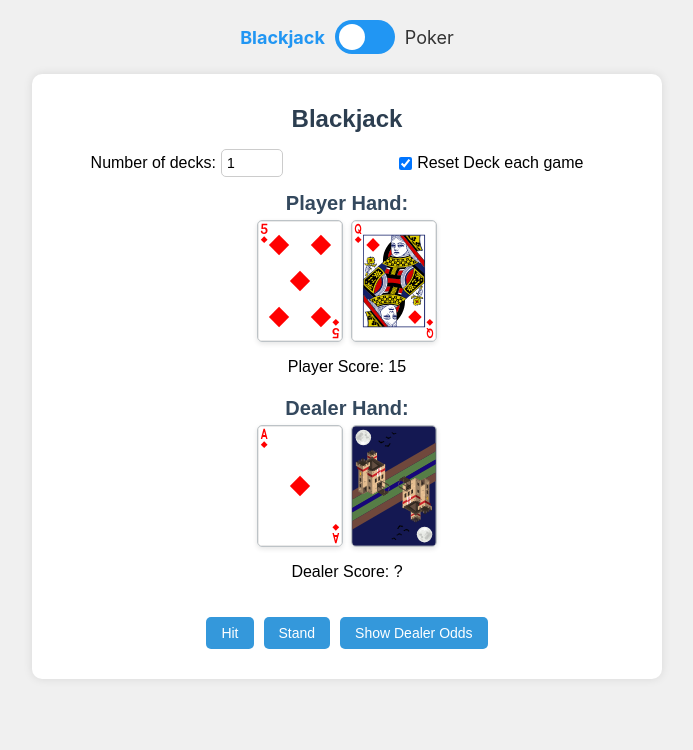
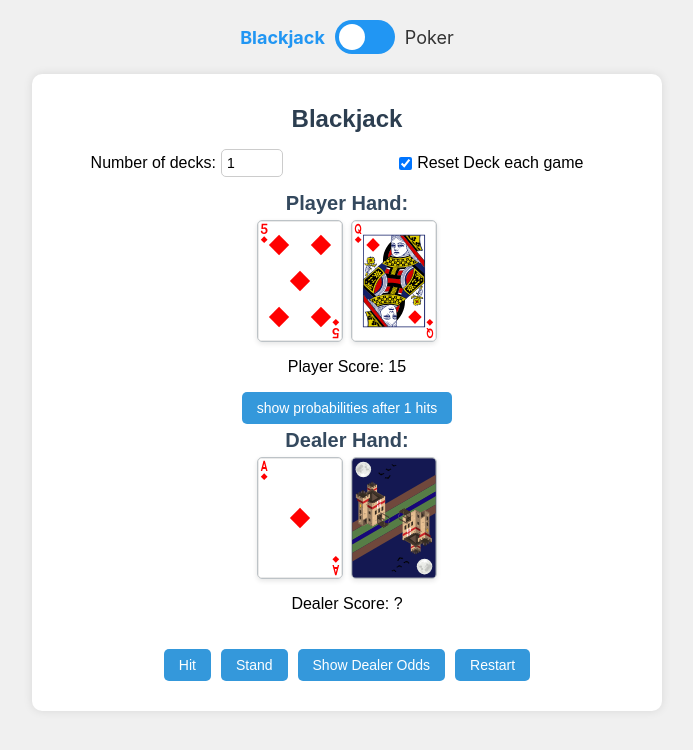
Before and after one commit to ajcaesar/StatJack, a React (Create React App) app in the folder my-app/: page / in a window 1280 px wide. Shown: the top 750 px of the page, without its empty margins (293-986 px from the left). Built offline with nearby package versions, Linux system fonts and the light colour scheme.

Commit message:
put in odds, need to decide how to format

```diff
--- a/my-app/src/blackjack/bjStats.js
+++ b/my-app/src/blackjack/bjStats.js
@@ -1,4 +1,4 @@
-const calculateDealerOdds = (dealerCard, deck) => {
+const calculateDealerOdds = (dealerCards, deck) => {
     const len = deck.length;
     const conversion = {
         'ace': 1,
@@ -22,7 +22,12 @@ const calculateDealerOdds = (dealerCard, deck) => {
         zeros[conversion[card.value] - 1] += 1;
     }
 
-    calcRecursive([conversion[dealerCard.value]], zeros, 1, counts, len);
+    let cds = [];
+    for (let cd of dealerCards) {
+        cds = [...cds, conversion[cd.value]];
+    }
+
+    calcRecursive(cds, zeros, 1, counts, len);
 
     // const totalOutcomes = sumArr(counts);
         const totalOutcomes = 1;
--- a/my-app/src/blackjack/blackjack.js
+++ b/my-app/src/blackjack/blackjack.js
@@ -3,6 +3,9 @@ import React, { useState, useEffect } from 'react';
 import Card from './components/card';
 import calculateDealerOdds from './bjStats';
 import OddsList from './components/oddsList';
+import calculatePlayerOdds from './playerStats';
+// import PlayerOddsList from './components/playerOdds';
+import HitOddsList from './components/hitOdds';
 
 function Blackjack() {
   const [deck, setDeck] = useState([]);
@@ -13,6 +16,8 @@ function Blackjack() {
   const [resetDeckMode, setResetDeckMode] = useState(true);
   const [showOdds, setShowOdds] = useState(false);
   const [dealerOdds, setDealerOdds] = useState([]);
+  const [numBustsShown, setNumBustsShown] = useState(0);
+  const [bustOdds, setBustOdds] = useState([]);
 
   const initializeDeck = () => {
     return new Promise(resolve => {
@@ -79,6 +84,8 @@ function Blackjack() {
     setDealerHand([card3]);
     setGameStatus('playerMove');
     setShowOdds(false);
+    setNumBustsShown(0);
+    setBustOdds([]);
   };
 
   const getTextColor = (value) => {
@@ -125,6 +132,12 @@ function Blackjack() {
     return sum;
   };
 
+  const updateProbs = async () => {
+    const odds = calculatePlayerOdds(playerHand, deck, numBustsShown + 1);
+    setBustOdds(prev => [...prev, odds]);
+    setNumBustsShown(prev => prev + 1);
+};
+
   const checkPlayerBust = () => {
     return sumValue(playerHand) > 21;
   }
@@ -159,7 +172,6 @@ function Blackjack() {
     return str.charAt(0).toUpperCase() + str.slice(1);
   }
 
-
   const handleNumDecksChange = (event) => {
     const value = parseInt(event.target.value, 10);
     if (value >= 1 && value <= 10) {
@@ -177,7 +189,7 @@ function Blackjack() {
 
   const dealerOddsBtn = () => {
     setShowOdds(true);
-    const odds = calculateDealerOdds(dealerHand[0], deck);
+    const odds = calculateDealerOdds([dealerHand[0]], deck);
     setDealerOdds(odds);
   };
 
@@ -230,8 +242,9 @@ function Blackjack() {
               ))}
             </div>
             <p>Player Score: {sumValue(playerHand)}</p>
+            <button id="numBustsBtn" onClick={updateProbs}>show probabilities after {numBustsShown + 1} hits</button>
+            {bustOdds.map((bust, index) => <div id='numBusts' key={index}><>{index + 1} hits: </> <HitOddsList key={index} arr={bust}/></div>)}
           </div>
-
           <div className="hand dealer-hand">
             <h2>Dealer Hand:</h2>
             <div className="cards">
@@ -256,6 +269,7 @@ function Blackjack() {
             <button onClick={() => stand().catch(console.error)}>Stand</button>
         {!showOdds && (<button onClick={dealerOddsBtn}>Show Dealer Odds</button>)}
         {showOdds && (<button onClick={dealerOddsBtn}>Recalculate dealer odds</button>)}
+        <button onClick={initializeGame}>Restart</button>
         </div>
         </>
         )}
--- /dev/null
+++ b/my-app/src/blackjack/components/hitOdds.js
@@ -0,0 +1,15 @@
+import React from 'react';
+
+function HitOddsList({ arr }) {
+  return (
+    <div className="odds-list">
+      {arr.map((value, i) => (value >= 0.005 ?
+        <p key={i} className={i === 21 ? 'bust' : ''}>
+          {i === 21 ? 'Bust' : `${i + 1}`}: {(value * 100).toFixed(0)}%
+        </p> : null
+      ))}
+    </div>
+  );
+}
+
+export default HitOddsList;
--- a/my-app/src/blackjack/components/oddsList.js
+++ b/my-app/src/blackjack/components/oddsList.js
@@ -8,8 +8,13 @@ function OddsList({ arr }) {
           {i + 17 === 22 ? 'Bust' : `${i + 17}`}: {(value*100).toFixed(0)}%
         </p>
       ))}
+      {/* <div>sum: {sumArr(arr)}</div> */}
     </div>
   );
 }
 
+const sumArr = (arr) => {
+    return arr.reduce((sum, num) => sum + num, 0);
+};
+
 export default OddsList;
--- /dev/null
+++ b/my-app/src/blackjack/components/playerOdds.js
@@ -0,0 +1,19 @@
+import React from 'react';
+
+function PlayerOddsList({ arr }) {
+arr.pop();
+  return (
+    <>
+    <p>chances of scoring atleast __ without busting: </p>
+    <div className="odds-list">
+      {arr.map((value, i) => (
+        <p key={i} className={''}>
+          {i+17 !== 21 ? `>=${i + 17}` : `${i+17}`}: {(value*100).toFixed(0)}%
+        </p>
+      ))}
+    </div>
+    </>
+  );
+}
+
+export default PlayerOddsList;
--- /dev/null
+++ b/my-app/src/blackjack/components/totalHitOdds.js
@@ -0,0 +1,4 @@
+import React from 'react';
+import HitOddsList from './hitOdds'
+
+// function hitList ()
--- a/my-app/src/blackjack/playerStats.js
+++ b/my-app/src/blackjack/playerStats.js
@@ -1,4 +1,4 @@
-const calculatePlayerOdds = (cards, deck) => {
+const calculatePlayerOdds = (cards, deck, numTimes) => {
     const len = deck.length;
     const conversion = {
         'ace': 1,
@@ -16,10 +16,56 @@ const calculatePlayerOdds = (cards, deck) => {
         'king': 10
     };
 
-    let counts = new Array(6).fill(0);
+    let hand1 = [];
+    for (let card of cards) {
+        hand1.push(conversion[card.value])
+    }
+
     let zeros = new Array(10).fill(0); // Index 0-9 for card values 1-10
+    let odds = new Array(22).fill(0); // Array to store odds for scores 1-21 and bust
+
+    // Fill zeros array with the count of each card value in the deck
     for (let card of deck) {
         zeros[conversion[card.value] - 1] += 1;
     }
+    // console.log('zeros: ' + zeros);
 
+    // Start the recursive function to calculate odds
+    recurFunc(hand1, zeros, odds, 1, 0, numTimes, len);
+    // console.log(odds);
+
+    return odds;
+};
+
+function recurFunc(hand, zeros, ods, prob, times, numTimes, length) {
+    if (times >= numTimes || sumArr(hand) > 21) {
+        let sum = sumArr(hand);
+        if (hand.includes(1) && sum <= 11) {
+            sum += 10; // Consider ace as 11 if it doesn't bust
+        }
+        if (sum <= 21) {
+            ods[sum - 1] += prob;
+            return; // Update odds for valid scores
+        } else {
+            ods[21] += prob;
+            return; // Update odds for bust
+        }
+    }
+
+    for (let i = 0; i < 10; i++) { // Index 0-9 for card values 1-10
+        if (zeros[i] > 0) {
+            let newHand = [...hand, i + 1];
+            let newZeros = zeros.slice();
+            let newProb = prob * (zeros[i] / length);
+
+            newZeros[i] -= 1;
+            recurFunc(newHand, newZeros, ods, newProb, times + 1, numTimes, length - 1);
+        }
+    }
 }
+
+const sumArr = (arr) => {
+    return arr.reduce((sum, num) => sum + num, 0);
+};
+
+export default calculatePlayerOdds;
--- a/my-app/src/index.css
+++ b/my-app/src/index.css
@@ -355,3 +355,23 @@ input:checked + .slider:before {
 .game-controls button:hover {
   background-color: darkblue;
 }
+
+#numBusts {
+  margin: 5px;
+}
+
+#numBustsBtn {
+  margin: 0 5px; /* Reduced margin */
+  padding: 8px 15px; /* Reduced padding */
+  font-size: 14px; /* Reduced font size */
+  background-color: #3498db;
+  color: white;
+  border: none;
+  border-radius: 5px;
+  cursor: pointer;
+  transition: background-color 0.3s;
+}
+
+#numBustsBtn:hover {
+  background-color: darkblue;
+}
```
